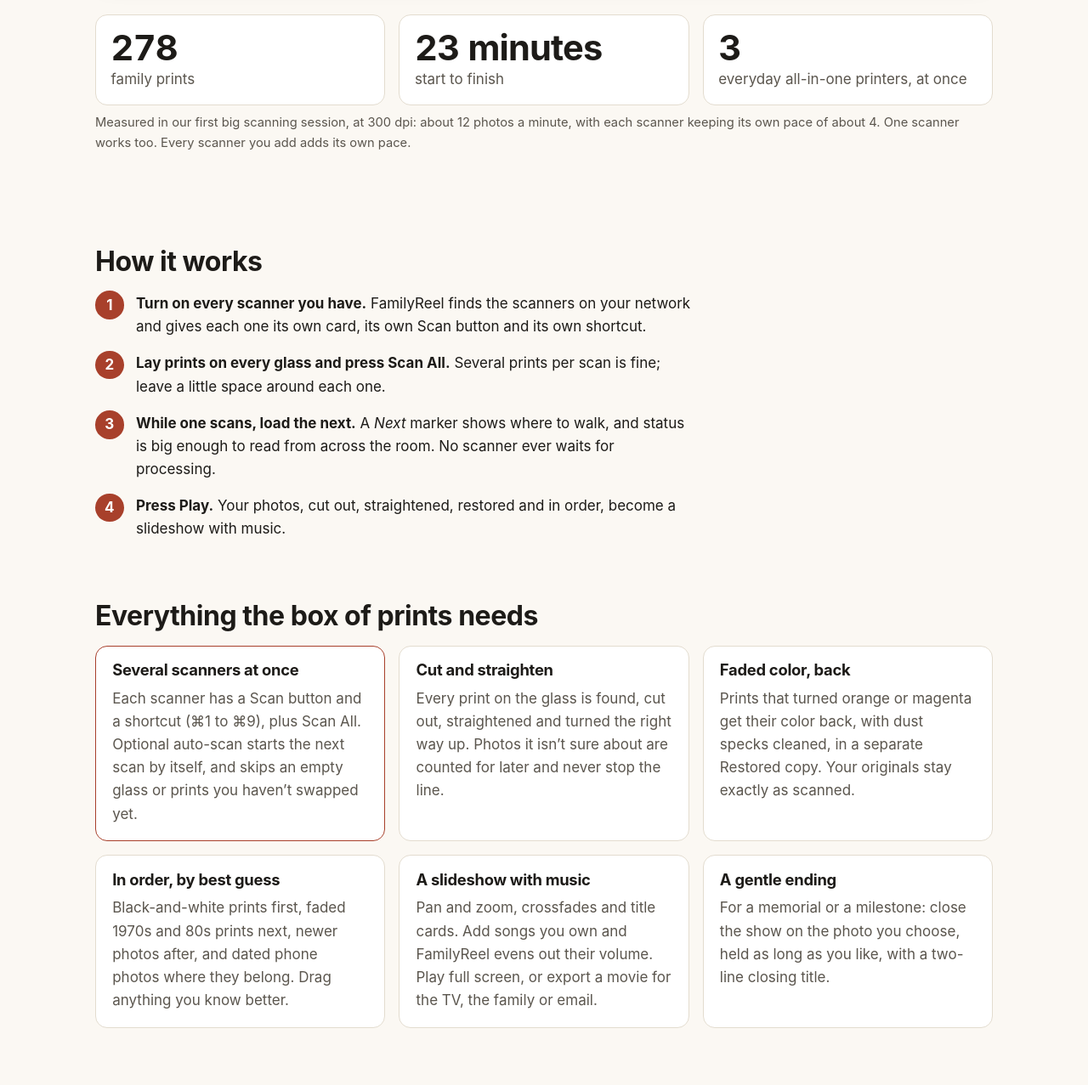
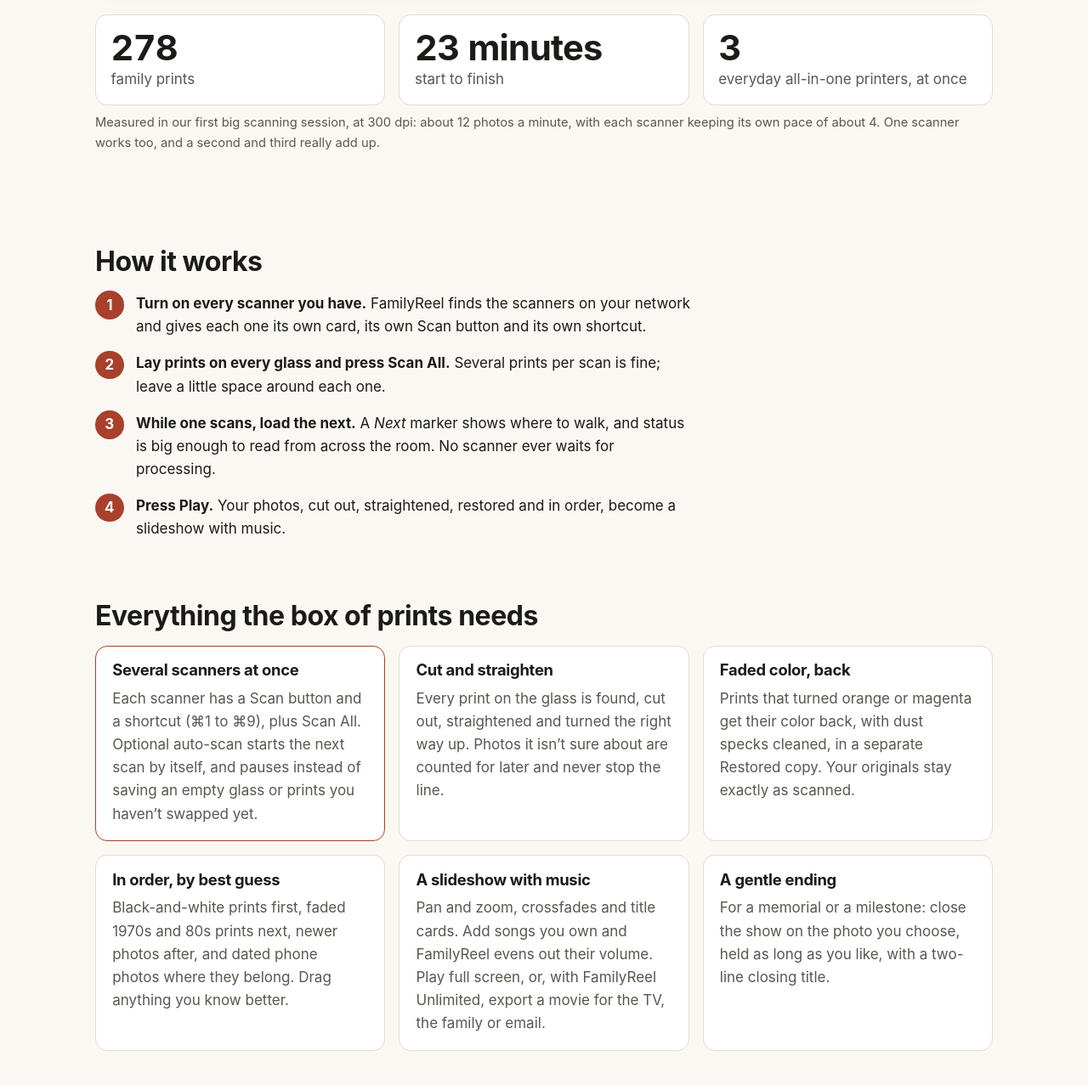
Before and after one commit to flashmediasolutions/familyreel, a plain HTML site: page index.html in a window 1280 px wide. Shown: the part 700-1977 px from the top of the page at 85% size. Drawn offline with Linux system fonts and the light colour scheme.

Commit message:
Privacy retention, export needs Unlimited, honest speed wording
- Privacy policy: a "How long we keep email" section (support email is
  kept only as long as needed to help, deleted on request), which App
  Review Guideline 5.1.1(i) asks a policy to state.
- Home: movie export is marked as part of FamilyReel Unlimited, and
  auto-scan "pauses instead of saving" an empty glass or the same prints,
  which is what the app does.
- "Every scanner you add adds its own pace" becomes "a second and third
  really add up": the measured session ran three scanners, so nothing
  backs the claim beyond three.
- "Send Report…." loses its stray period.

Co-Authored-By: Claude Opus 5.5 <noreply@anthropic.com>

```diff
--- a/index.html
+++ b/index.html
@@ -71,7 +71,7 @@
         <li><span class="num">23 minutes</span> <span class="what">start to finish</span></li>
         <li><span class="num">3</span> <span class="what">everyday all-in-one printers, at once</span></li>
       </ul>
-      <p class="muted small">Measured in our first big scanning session, at 300 dpi: about 12 photos a minute, with each scanner keeping its own pace of about 4. One scanner works too. Every scanner you add adds its own pace.</p>
+      <p class="muted small">Measured in our first big scanning session, at 300 dpi: about 12 photos a minute, with each scanner keeping its own pace of about 4. One scanner works too, and a second and third really add up.</p>
     </div>
   </section>
 
@@ -90,7 +90,7 @@
     <ul class="features">
       <li class="hero-feature">
         <h3>Several scanners at once</h3>
-        <p>Each scanner has a Scan button and a shortcut (⌘1 to ⌘9), plus Scan All. Optional auto-scan starts the next scan by itself, and skips an empty glass or prints you haven’t swapped yet.</p>
+        <p>Each scanner has a Scan button and a shortcut (⌘1 to ⌘9), plus Scan All. Optional auto-scan starts the next scan by itself, and pauses instead of saving an empty glass or prints you haven’t swapped yet.</p>
       </li>
       <li>
         <h3>Cut and straighten</h3>
@@ -106,7 +106,7 @@
       </li>
       <li>
         <h3>A slideshow with music</h3>
-        <p>Pan and zoom, crossfades and title cards. Add songs you own and FamilyReel evens out their volume. Play full screen, or export a movie for the TV, the family or email.</p>
+        <p>Pan and zoom, crossfades and title cards. Add songs you own and FamilyReel evens out their volume. Play full screen, or, with FamilyReel Unlimited, export a movie for the TV, the family or email.</p>
       </li>
       <li>
         <h3>A gentle ending</h3>
```
Also changed, not shown: compatibility/index.html (+1 -1 lines), privacy/index.html (+4 -1 lines), support/index.html (+1 -1 lines).
